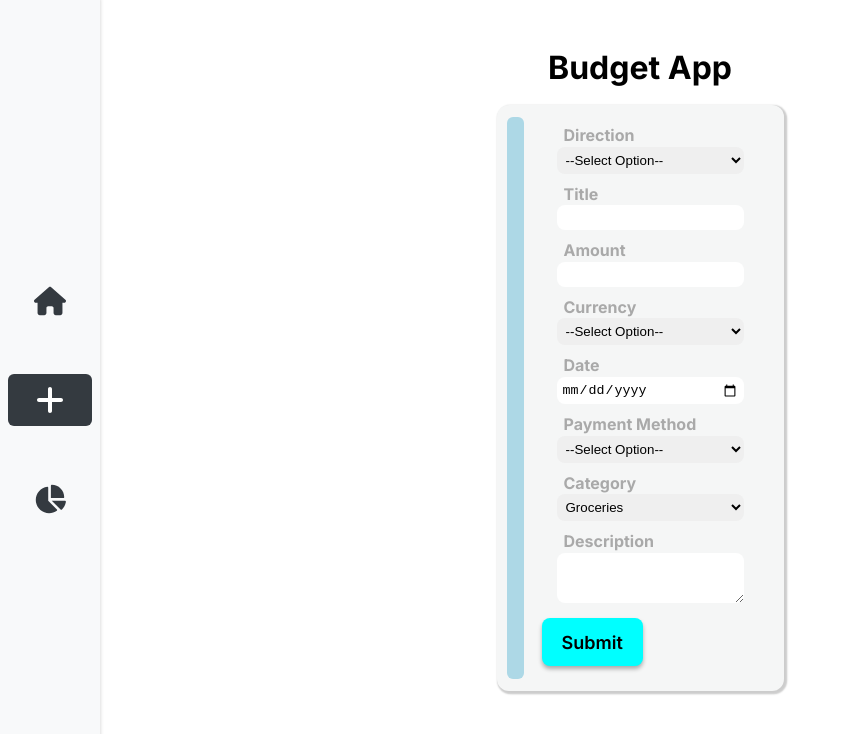
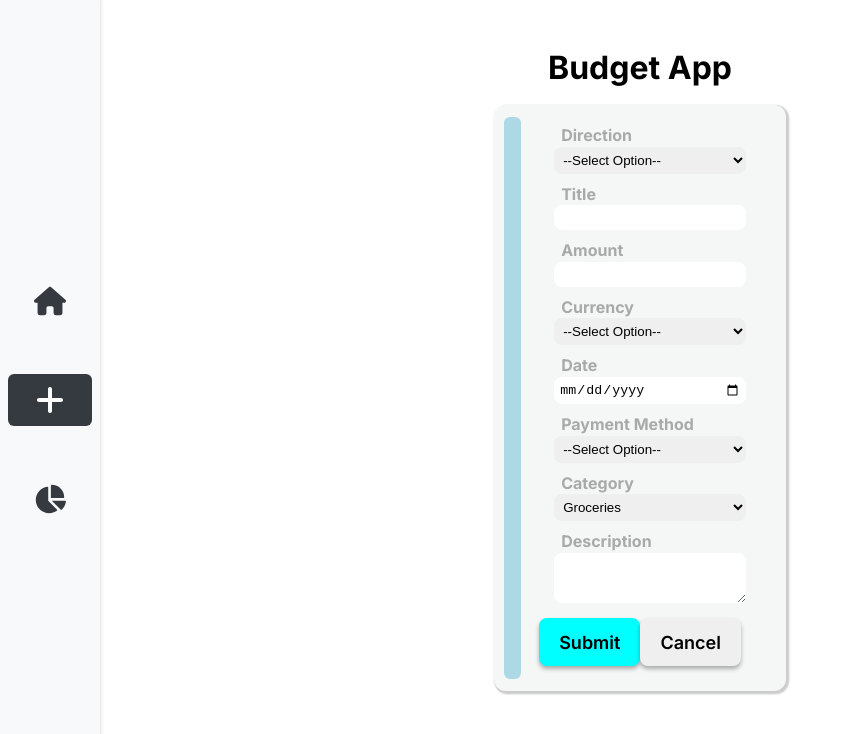
Before and after one commit to benediktbrenk/budget-app, a Next.js app: page /newentry in a window 1280 px wide. Shown: the top 734 px of the page, without its empty margins (0-845 px from the left). Built offline with nearby package versions, Linux system fonts and the light colour scheme; no server answers; the database is empty.

Commit message:
changed styling

```diff
--- a/components/TransactionEntryForm/TransactionEntryForm.styled.js
+++ b/components/TransactionEntryForm/TransactionEntryForm.styled.js
@@ -22,6 +22,7 @@ position: relative;
   background-color: lightblue;
   border-radius: 6px;
 }
+
 `;
 
 export const FormField = styled.div`
@@ -70,8 +71,11 @@ border-radius: 0.75rem;
 border: none;
 box-shadow: 0.1rem 0.1rem 0.1rem 0.1rem rgba(0, 0, 0, 0.2);
 cursor: pointer;
+transition: transform 0.5s ease;
+transform-style: preserve-3d;
   &:hover {
     background-color: red;
+    transform: rotateY(180deg);
   }`
 
 export const EditButton = styled.button`
--- a/components/TransactionEntryForm/index.js
+++ b/components/TransactionEntryForm/index.js
@@ -137,6 +137,7 @@ export default function TransactionEntryForm({
         </Styled.FormField>
         <Styled.FormButton>
           <Button $type="submit">Submit</Button>
+          <Button onClick={handleBack}>Cancel</Button>
         </Styled.FormButton>
       </Styled.FormContainer>
     </form>
```
